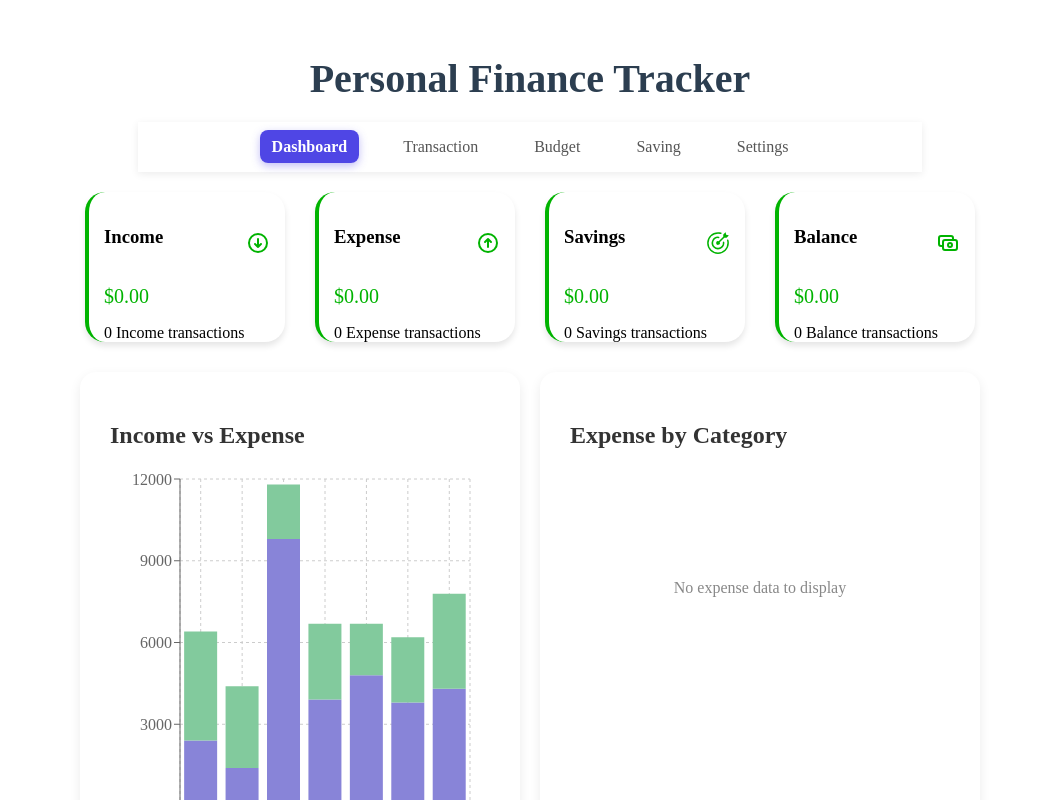
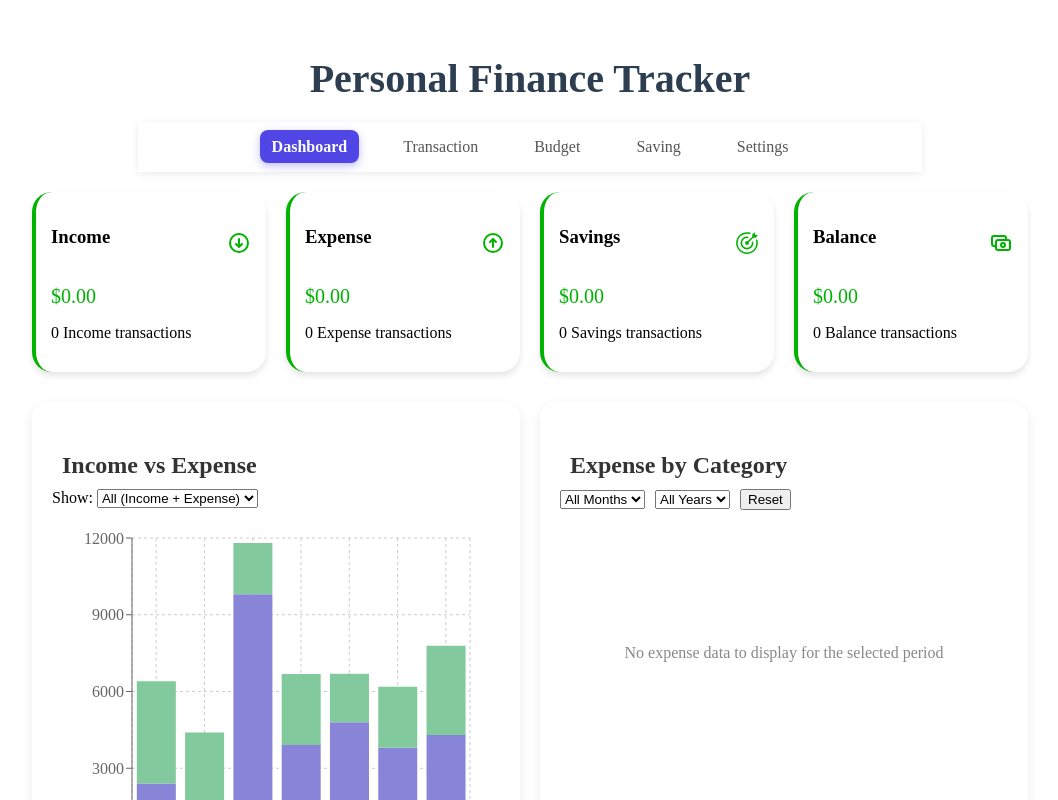
Before and after one commit to misoniwath/personal-finance-tracker, a React (Vite) app: page / in a window 1280 px wide. Shown: the top 800 px of the page, without its empty margins (110-1168 px from the left). Built offline with nearby package versions, Linux system fonts and the light colour scheme.

Commit message:
Added Filter option for Stacked Bar(All, Income, Expense) and filter option for Pie Chart(Date and year)

```diff
--- a/src/components/balanceCard/Card.css
+++ b/src/components/balanceCard/Card.css
@@ -10,7 +10,6 @@
   width: 200px;
   height: 150px;
   text-align: left;
-  box-sizing: border-box;
 }
 
 .amount-content {
@@ -42,7 +41,7 @@
   margin: 10px 0;
 }
 
-/* 🌙 Dark mode support */
+/* Dark mode support */
 body.dark-mode .balance-card {
   background-color: #1e1e1e;
   box-shadow: 0 4px 6px rgba(0, 0, 0, 0.6);
--- a/src/components/charts/CategoryExpense.css
+++ b/src/components/charts/CategoryExpense.css
@@ -26,8 +26,14 @@
 .category-list li:hover {
   color: #111827;
 }
+.category-expense-filters {
+  display: flex;
+  gap: 10px;
+  margin-bottom: 12px;
+  align-items: center;
+}
 
-/* ---------- DARK MODE ---------- */
+/* DARK MODE */
 
 body.dark-mode .category-list {
   color: #e5e7eb;
--- a/src/components/charts/CategoryExpense.jsx
+++ b/src/components/charts/CategoryExpense.jsx
@@ -53,23 +53,21 @@ const renderActiveShape = (props) => {
         outerRadius={outerRadius + 10}
         fill={fill}
       />
-      <path
-        d={`M${sx},${sy}L${mx},${my}L${ex},${ey}`}
-        stroke={fill}
-        fill="none"
-      />
+      <path d={`M${sx},${sy}L${mx},${my}L${ex},${ey}`} stroke={fill} fill="none" />
       <circle cx={ex} cy={ey} r={2} fill={fill} stroke="none" />
       <text
         x={ex + (cos >= 0 ? 1 : -1) * 12}
         y={ey}
         textAnchor={textAnchor}
-        fill="#333">{`$${value.toFixed(2)}`}</text>
+        fill="#8884d8"
+      >{`$${value.toFixed(2)}`}</text>
       <text
         x={ex + (cos >= 0 ? 1 : -1) * 12}
         y={ey}
         dy={18}
         textAnchor={textAnchor}
-        fill="#999">{`(${(percent * 100).toFixed(2)}%)`}</text>
+        fill="#999"
+      >{`(${(percent * 100).toFixed(2)}%)`}</text>
     </g>
   );
 };
@@ -79,10 +77,56 @@ export function CustomActiveShapePieChart() {
   const { transactions } = state;
   const [activeIndex, setActiveIndex] = useState(0);
 
-  // Process transactions to get expense data by category
+  const [selectedMonth, setSelectedMonth] = useState("");
+  const [selectedYear, setSelectedYear] = useState("");
+
   const expenseTransactions = transactions.filter((t) => t.type === "Expense");
 
-  const categoryTotals = expenseTransactions.reduce((acc, t) => {
+  const monthNames = [
+    "January", "February", "March", "April", "May", "June",
+    "July", "August", "September", "October", "November", "December"
+  ];
+
+  const availableMonths = Array.from(
+    new Set(
+      expenseTransactions
+        .map((t) => {
+          if (!t.date) return null;
+          const d = new Date(t.date);
+          if (isNaN(d.getTime())) return null;
+          return d.getMonth();
+        })
+        .filter((m) => m !== null)
+    )
+  ).sort((a, b) => a - b);
+
+  const availableYears = Array.from(
+    new Set(
+      expenseTransactions
+        .map((t) => {
+          if (!t.date) return null;
+          const d = new Date(t.date);
+          if (isNaN(d.getTime())) return null;
+          return d.getFullYear();
+        })
+        .filter((y) => y !== null)
+    )
+  ).sort((a, b) => a - b);
+
+  const filteredExpenseTransactions = expenseTransactions.filter((t) => {
+    if (!t.date) return false;
+    const d = new Date(t.date);
+    if (isNaN(d.getTime())) return false;
+
+    const monthMatch =
+      selectedMonth === "" || d.getMonth().toString() === selectedMonth;
+    const yearMatch =
+      selectedYear === "" || d.getFullYear().toString() === selectedYear;
+
+    return monthMatch && yearMatch;
+  });
+
+  const categoryTotals = filteredExpenseTransactions.reduce((acc, t) => {
     const amount = Number(t.amount);
     if (acc[t.category]) {
       acc[t.category] += amount;
@@ -97,17 +141,87 @@ export function CustomActiveShapePieChart() {
     value: categoryTotals[category],
   }));
 
-  // Handle case with no data to avoid errors
-  if (data.length === 0) {
-    return <div className="no-data">No expense data to display</div>;
-  }
-
   const onPieEnter = (_, index) => {
     setActiveIndex(index);
   };
 
+  const handleResetFilters = () => {
+    setSelectedMonth("");
+    setSelectedYear("");
+  };
+
+  if (data.length === 0) {
+    return (
+      <div style={{ width: "100%", height: 300 }}>
+        <div className="category-expense-filters">
+          <select
+            value={selectedMonth}
+            onChange={(e) => setSelectedMonth(e.target.value)}
+          >
+            <option value="">All Months</option>
+            {availableMonths.map((m) => (
+              <option key={m} value={m.toString()}>
+                {monthNames[m]}
+              </option>
+            ))}
+          </select>
+
+          <select
+            value={selectedYear}
+            onChange={(e) => setSelectedYear(e.target.value)}
+          >
+            <option value="">All Years</option>
+            {availableYears.map((y) => (
+              <option key={y} value={y.toString()}>
+                {y}
+              </option>
+            ))}
+          </select>
+
+          <button type="button" onClick={handleResetFilters}>
+            Reset
+          </button>
+        </div>
+
+        <div className="no-data">
+          No expense data to display for the selected period
+        </div>
+      </div>
+    );
+  }
+
   return (
     <div style={{ width: "100%", height: 300 }}>
+      <div className="category-expense-filters">
+        <select
+          value={selectedMonth}
+          onChange={(e) => setSelectedMonth(e.target.value)}
+        >
+          <option value="">All Months</option>
+          {availableMonths.map((m) => (
+            <option key={m} value={m.toString()}>
+              {monthNames[m]}
+            </option>
+          ))}
+        </select>
+
+        <select
+          value={selectedYear}
+          onChange={(e) => setSelectedYear(e.target.value)}
+        >
+          <option value="">All Years</option>
+          {availableYears.map((y) => (
+            <option key={y} value={y.toString()}>
+              {y}
+            </option>
+          ))}
+        </select>
+
+        <button type="button" onClick={handleResetFilters}>
+          Reset
+        </button>
+      </div>
+
       <ResponsiveContainer>
         <PieChart>
           <Pie
--- a/src/components/charts/StackedBarChart.jsx
+++ b/src/components/charts/StackedBarChart.jsx
@@ -1,3 +1,4 @@
+import React, { useState, useMemo } from "react";
 import {
   BarChart,
   Bar,
@@ -21,11 +22,32 @@ const data = [
 ];
 
 export function StackedBarChart() {
+  const [filter, setFilter] = useState("all");
+
+  // Filter logic
+  const filteredData = useMemo(() => {
+    return data.map((item) => {
+      if (filter === "income") return { name: item.name, income: item.income };
+      if (filter === "expense") return { name: item.name, expense: item.expense };
+      return item;
+    });
+  }, [filter]);
+
   return (
     <div className="stacked-bar-wrapper" style={{ width: "100%", height: 400 }}>
-      <ResponsiveContainer width="100%" height={400}>
+      {/* Filter Control */}
+      <div style={{ marginBottom: "10px" }}>
+        <label>Show: </label>
+        <select value={filter} onChange={(e) => setFilter(e.target.value)}>
+          <option value="all">All (Income + Expense)</option>
+          <option value="income">Income Only</option>
+          <option value="expense">Expense Only</option>
+        </select>
+      </div>
+
+      <ResponsiveContainer width="100%" height={380}>
         <BarChart
-          data={data}
+          data={filteredData}
           margin={{ top: 20, right: 30, left: 20, bottom: 5 }}
         >
           <CartesianGrid strokeDasharray="3 3" />
@@ -33,8 +55,14 @@ export function StackedBarChart() {
           <YAxis />
           <Tooltip />
           <Legend />
-          <Bar dataKey="expense" stackId="a" fill="#8884d8" />
-          <Bar dataKey="income" stackId="a" fill="#82ca9d" />
+
+          {(filter === "all" || filter === "expense") && (
+            <Bar dataKey="expense" stackId="a" fill="#8884d8" />
+          )}
+
+          {(filter === "all" || filter === "income") && (
+            <Bar dataKey="income" stackId="a" fill="#82ca9d" />
+          )}
         </BarChart>
       </ResponsiveContainer>
     </div>
```
